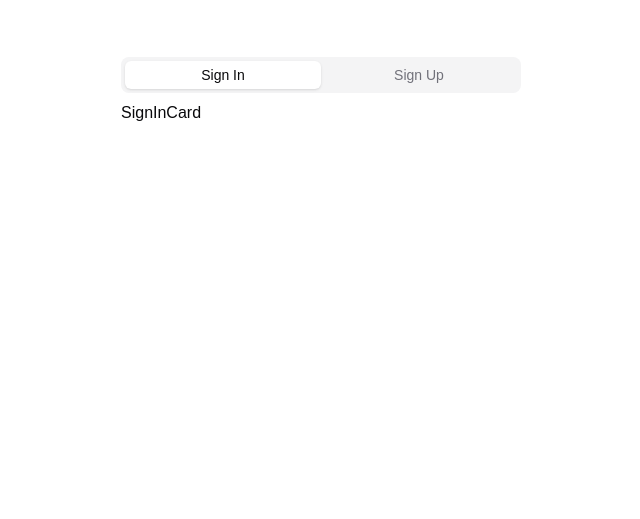
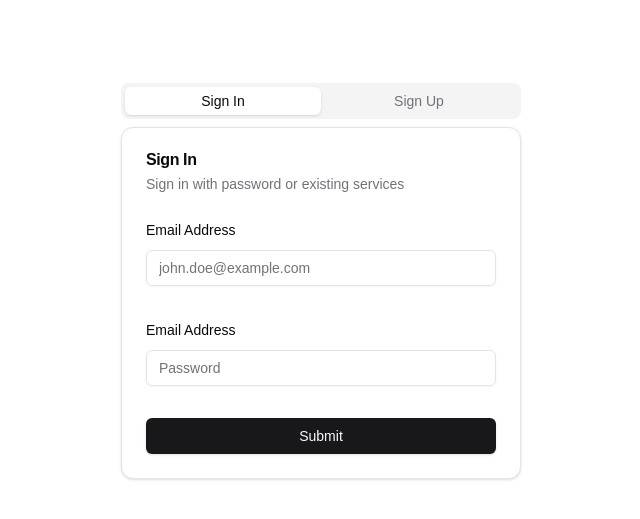
Before and after one commit to eedu7/ecommerce-api, a Next.js app in the folder frontend/: page /auth in a window 1280 px wide. Shown: the part 119-638 px from the top of the page, without its empty margins (319-959 px from the left). Built offline with nearby package versions, Linux system fonts and the light colour scheme.

Commit message:
FEAT: created the sign in card and sign in form

```diff
--- a/frontend/src/app/auth/page.tsx
+++ b/frontend/src/app/auth/page.tsx
@@ -3,9 +3,8 @@ import AuthScreen from "@/features/auth/components/auth-screen";
 
 const Page = () => {
     return (
-        <main className="max-w-7xl mx-auto">
-            <div className="h-44" />
-            <section className="w-full flex justify-center items-center">
+        <main className="max-w-7xl mx-auto h-full">
+            <section className="w-full h-full flex justify-center items-center">
                 <AuthScreen />
             </section>
         </main>
--- a/frontend/src/features/auth/components/sign-in-card.tsx
+++ b/frontend/src/features/auth/components/sign-in-card.tsx
@@ -1,8 +1,19 @@
 import React from 'react'
+import {Card, CardContent, CardDescription, CardHeader, CardTitle} from "@/components/ui/card";
+import SignInForm from "@/features/auth/components/sign-in-form";
 
 const SignInCard = () => {
     return (
-        <div>SignInCard</div>
+        <Card>
+            <CardHeader>
+                <CardTitle>Sign In</CardTitle>
+                <CardDescription className="text-muted-foreground">Sign in with password or existing
+                    services</CardDescription>
+            </CardHeader>
+            <CardContent>
+                <SignInForm />
+            </CardContent>
+        </Card>
     )
 }
 export default SignInCard
--- /dev/null
+++ b/frontend/src/features/auth/components/sign-in-form.tsx
@@ -0,0 +1,63 @@
+"use client"
+
+
+import {useForm} from "react-hook-form";
+import {z} from "zod";
+import {signInFormSchema} from "@/features/auth/schemas";
+import {zodResolver} from "@hookform/resolvers/zod";
+import {Form, FormControl, FormField, FormItem, FormLabel, FormMessage} from "@/components/ui/form";
+import {Input} from "@/components/ui/input";
+import {Button} from "@/components/ui/button";
+
+const SignInForm = () => {
+
+    const form = useForm<z.infer<typeof signInFormSchema>>({
+        resolver: zodResolver(signInFormSchema),
+        defaultValues: {
+            email: "",
+            password: "",
+        }
+        }
+    )
+    const onSubmit = async (values: z.infer<typeof signInFormSchema>) => {
+        console.table(values);
+    }
+    return (
+        <Form {...form}>
+            <form onSubmit={form.handleSubmit(onSubmit)} className="space-y-8">
+                <FormField
+                    control={form.control}
+                    name="email"
+                    render={({field}) => (
+                        <FormItem>
+                            <FormLabel>Email Address</FormLabel>
+                            <FormControl>
+                                <div>
+                                    <Input type="email" placeholder="john.doe@example.com" {...field} />
+                                </div>
+                            </FormControl>
+                            <FormMessage />
+                        </FormItem>
+                    )}
+                />
+                <FormField
+                    control={form.control}
+                    name="password"
+                    render={({field}) => (
+                        <FormItem>
+                            <FormLabel>Email Address</FormLabel>
+                            <FormControl>
+                                <div>
+                                    <Input type="password" placeholder="Password" {...field} />
+                                </div>
+                            </FormControl>
+                            <FormMessage />
+                        </FormItem>
+                    )}
+                />
+                <Button type="submit" className="w-full">Submit</Button>
+            </form>
+        </Form>
+    )
+}
+export default SignInForm
--- a/frontend/src/features/auth/components/sign-up-card.tsx
+++ b/frontend/src/features/auth/components/sign-up-card.tsx
@@ -1,8 +1,18 @@
 import React from 'react'
+import {Card, CardContent, CardDescription, CardHeader, CardTitle} from "@/components/ui/card";
 
 const SignUpCard = () => {
     return (
-        <div>SignUpCard</div>
+        <Card>
+            <CardHeader>
+                <CardTitle>Sign Up</CardTitle>
+                <CardDescription className="text-muted-foreground">Sign up with email and password or existing
+                    services</CardDescription>
+            </CardHeader>
+            <CardContent>
+                <div>Sign Up Form</div>
+            </CardContent>
+        </Card>
     )
 }
 export default SignUpCard
--- /dev/null
+++ b/frontend/src/features/auth/schemas.ts
@@ -0,0 +1,11 @@
+import {z} from "zod";
+
+export const signInFormSchema = z.object({
+    email: z.string().email(),
+    password: z.string().min(8, {
+        message: "Password must be at least 8 characters"
+    }).max(16,
+        {
+            message: "Password must be at most 16 characters"
+        })
+})
```
